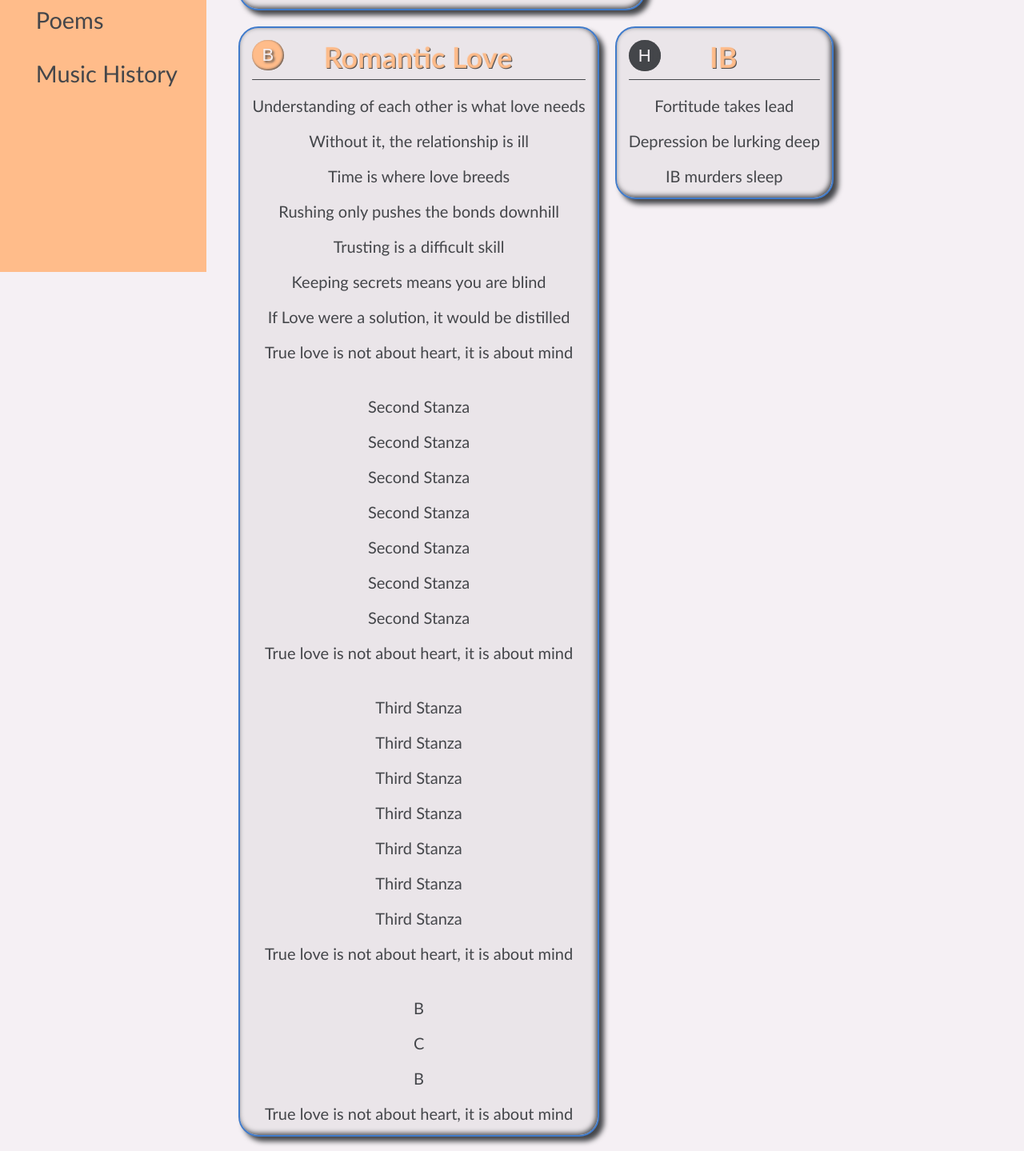
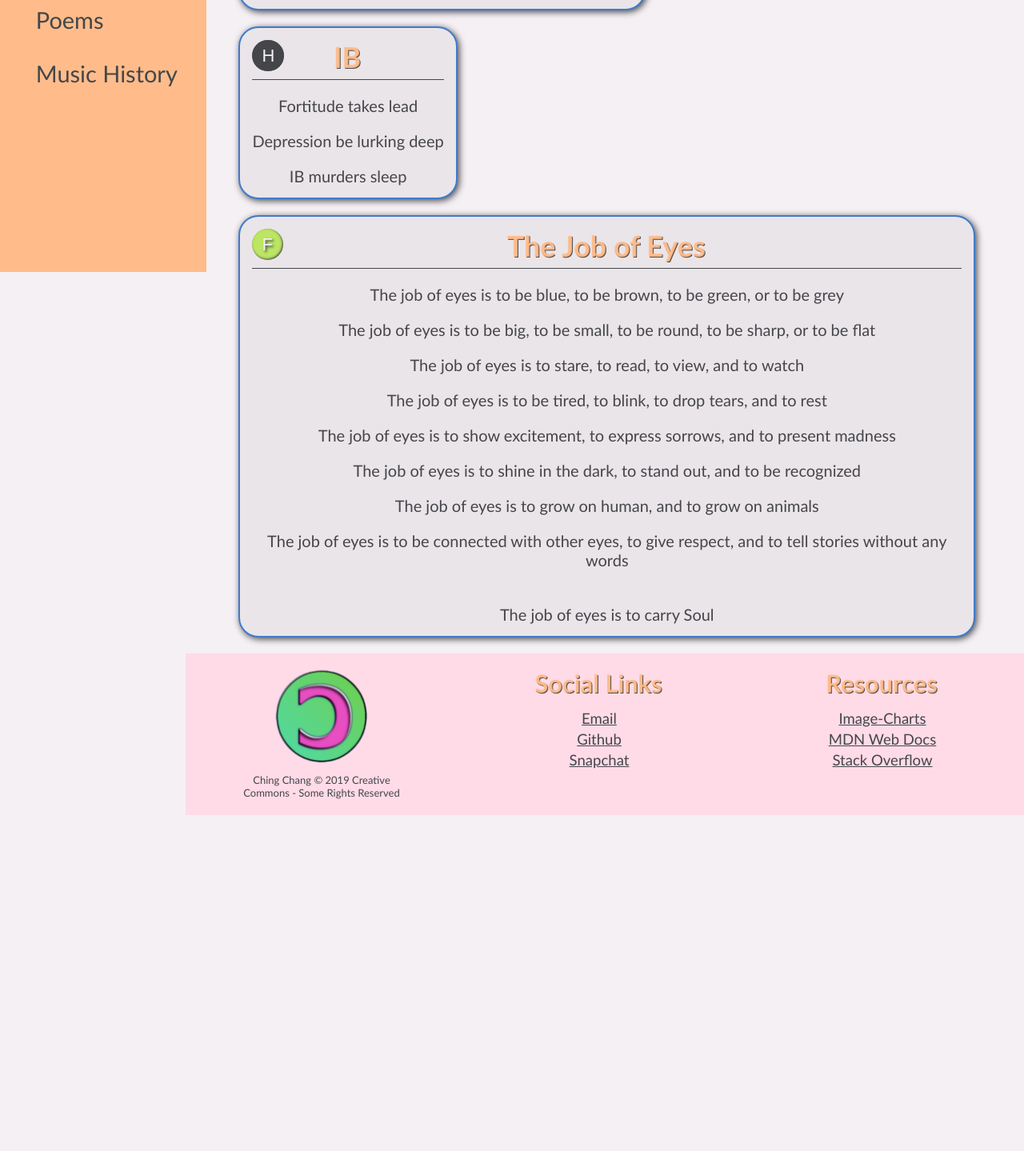
Before and after one commit to ChingChang9/Personal-Website, a Vue app: page /poems in a window 1280 px wide. Shown: the part 460-1899 px from the top of the page at 80% size. After the commit the page ends 1479 px from the top, so only its background shows below. Built offline with nearby package versions, Linux system fonts and the light colour scheme.

Commit message:
a little less 3D

```diff
--- a/src/App.vue
+++ b/src/App.vue
@@ -124,7 +124,6 @@ a {
     border-radius: 100px;
     border: 4px solid transparent;
     background-clip: padding-box;
-    box-shadow: inset -2px -2px 6px $black;
     &:hover {
       background: rgba(64, 123, 203, 0.85);
       border: 4px solid transparent;
--- a/src/views/Poems.vue
+++ b/src/views/Poems.vue
@@ -16,40 +16,11 @@
 
     <div class="poem ballade">
       <div class="poem-type">B<span>allade</span></div>
-      <div class="title">Romantic Love</div>
+      <div class="title">Title</div>
       <div class="break"></div>
       <div class="verse">
-        <div>Understanding of each other is what love needs</div>
-        <div>Without it, the relationship is ill</div>
-        <div>Time is where love breeds</div>
-        <div>Rushing only pushes the bonds downhill</div>
-        <div>Trusting is a difficult skill</div>
-        <div>Keeping secrets means you are blind</div>
-        <div>If Love were a solution, it would be distilled</div>
-        <div>True love is not about heart, it is about mind</div>
-        <br />
-        <div>Second Stanza</div>
-        <div>Second Stanza</div>
-        <div>Second Stanza</div>
-        <div>Second Stanza</div>
-        <div>Second Stanza</div>
-        <div>Second Stanza</div>
-        <div>Second Stanza</div>
-        <div>True love is not about heart, it is about mind</div>
-        <br />
-        <div>Third Stanza</div>
-        <div>Third Stanza</div>
-        <div>Third Stanza</div>
-        <div>Third Stanza</div>
-        <div>Third Stanza</div>
-        <div>Third Stanza</div>
-        <div>Third Stanza</div>
-        <div>True love is not about heart, it is about mind</div>
-        <br />
-        <div>B</div>
-        <div>C</div>
-        <div>B</div>
-        <div>True love is not about heart, it is about mind</div>
+        <div>A ballade as a portfolio piece</div>
+        <div>Still needs to be done</div>
       </div>
     </div>
 
@@ -124,7 +95,7 @@ export default {
   margin: 0px 20px 20px 0px;
   font-size: 20px;
   vertical-align: top;
-  box-shadow: inset -2px -2px 6px $black, 6px 6px 6px $black;
+  box-shadow: 2px 2px 8px $black;
   opacity: 0;
   transition: 1s;
   transform: translateY(100px);
--- a/src/views/Projects.vue
+++ b/src/views/Projects.vue
@@ -215,7 +215,7 @@ export default {
   padding: 10px 16px 10px 10px;
   display: inline-block;
   text-decoration: none;
-  box-shadow: inset -2px -2px 6px $black, 0px 4px 12px rgba(68, 70, 74, 0.3);
+  box-shadow: inset -1px -1px 4px $black, 0px 4px 12px rgba(68, 70, 74, 0.3);
   opacity: 0;
   transform: translateY(100px);
   .title {
@@ -240,7 +240,7 @@ export default {
     transform: translateY(0px);
     &:hover {
       transition-duration: 0.4s;
-      box-shadow: inset -2px -2px 6px $black, 2px 6px 12px rgba(68, 70, 74, 0.9);
+      box-shadow: inset -1px -1px 4px $black, 2px 6px 12px rgba(68, 70, 74, 0.9);
       transform: translateY(-8px);
     }
   }
```
